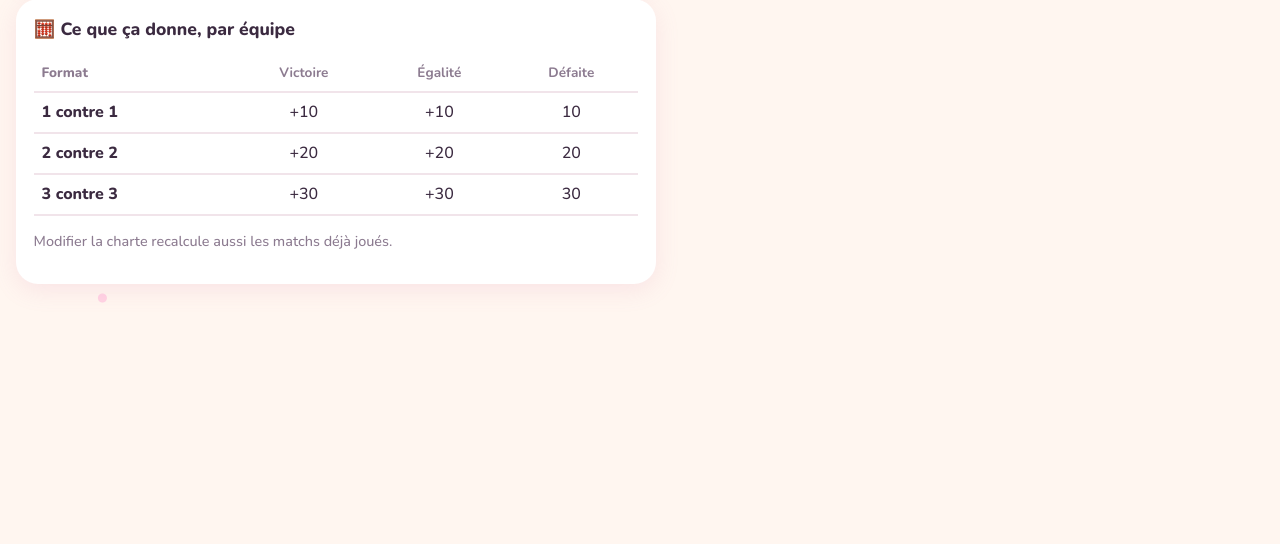
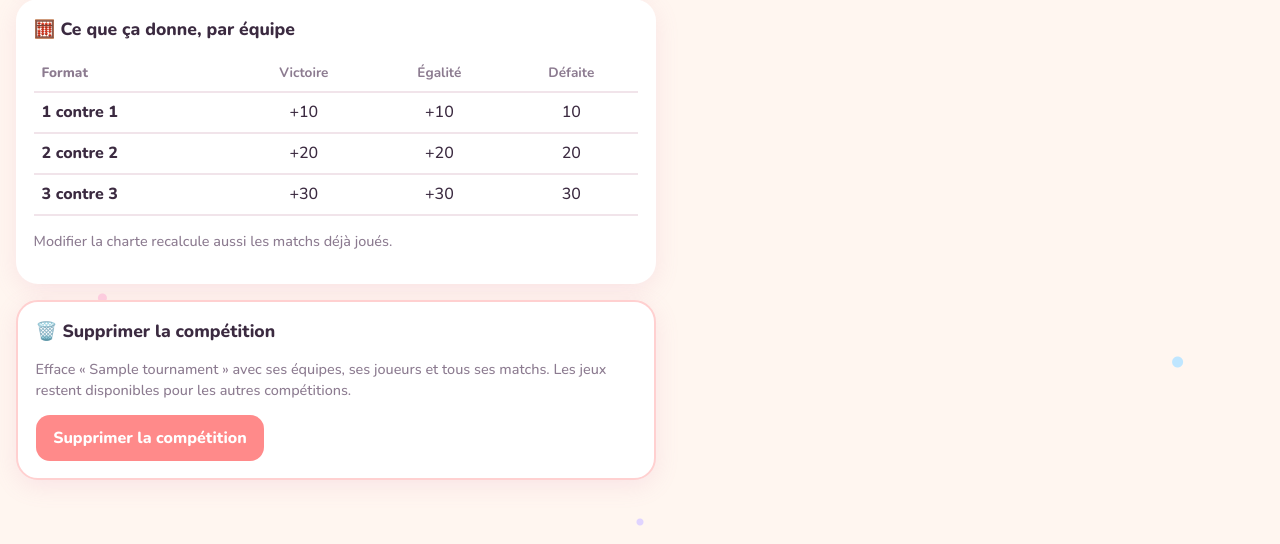
Before and after one commit to walcark/leefanniv, a Django app: page /t/1/charte/ in a window 1280 px wide. Shown: the part 598-1142 px from the top of the page. Before the commit the page ends 901 px from the top, so only its background shows below. Run offline with Django 5.2, Linux system fonts and the light colour scheme; tables that the repository leaves empty hold one stand-in row (values such as "Sample post").

Commit message:
feat: delete a competition with its teams and matches

```diff
--- a/src/leefanniv/models.py
+++ b/src/leefanniv/models.py
@@ -78,6 +78,17 @@ class Tournament(models.Model):
 
     def __str__(self) -> str:
         return self.name
+
+    def remove(self) -> None:
+        """Delete the tournament with its matches, bracket, teams and players.
+
+        Results and bracket slots protect the players and teams they name, so
+        they go first; the rest follows by cascade.
+        """
+        with transaction.atomic():
+            self.matches.all().delete()
+            self.bracket.all().delete()
+            self.delete()
 
     def points(self, outcome: str) -> Decimal:
         """Return the points one engaged player earns for *outcome*."""
--- /dev/null
+++ b/src/leefanniv/templates/leefanniv/_delete.html
@@ -0,0 +1,8 @@
+<div class="card" style="max-width:640px; border:2px solid color-mix(in srgb, var(--loss) 40%, var(--card))">
+  <h2>🗑️ Supprimer la compétition</h2>
+  <p class="muted">Efface « {{ t.name }} » avec ses équipes, ses joueurs et tous ses matchs. Les jeux restent disponibles pour les autres compétitions.</p>
+  <form method="post" onsubmit="return confirm('Supprimer définitivement « {{ t.name|escapejs }} » et tous ses matchs ?')">{% csrf_token %}
+    <input type="hidden" name="action" value="delete_tournament">
+    <button class="btn" style="background:var(--loss); box-shadow:none">Supprimer la compétition</button>
+  </form>
+</div>
--- a/src/leefanniv/templates/leefanniv/tournament.html
+++ b/src/leefanniv/templates/leefanniv/tournament.html
@@ -30,8 +30,8 @@
     {% if t.kind == 'points' %}<a href="{% url 'charter' t.pk %}" {% if tab == 'charter' %}class="on"{% endif %}>📜 Charte</a>{% endif %}
   </nav>
 </div>
-{% if tab == 'teams' %}{% include "leefanniv/_teams.html" %}
-{% elif tab == 'charter' %}{% include "leefanniv/_charter.html" %}
+{% if tab == 'teams' %}{% include "leefanniv/_teams.html" %}{% if t.kind == 'bracket' %}{% include "leefanniv/_delete.html" %}{% endif %}
+{% elif tab == 'charter' %}{% include "leefanniv/_charter.html" %}{% include "leefanniv/_delete.html" %}
 {% elif t.kind == 'bracket' %}{% include "leefanniv/_bracket.html" %}
 {% else %}{% include "leefanniv/_play.html" %}{% endif %}
 {% endblock %}
--- a/src/leefanniv/views.py
+++ b/src/leefanniv/views.py
@@ -56,6 +56,10 @@ def tournament(request: HttpRequest, pk: int, tab: str = "play") -> HttpResponse
     posted = request.POST if request.method == "POST" else None
     charter = CharterForm(posted if tab == "charter" else None, instance=t)
     if request.method == "POST":
+        if request.POST.get("action") == "delete_tournament":
+            t.remove()
+            messages.success(request, f"Compétition « {t.name} » supprimée.")
+            return redirect("tournaments")
         if tab == "charter":
             if charter.is_valid():
                 charter.save()
```
Also changed, not shown: tests/test_ranking.py (+14 -0 lines).
